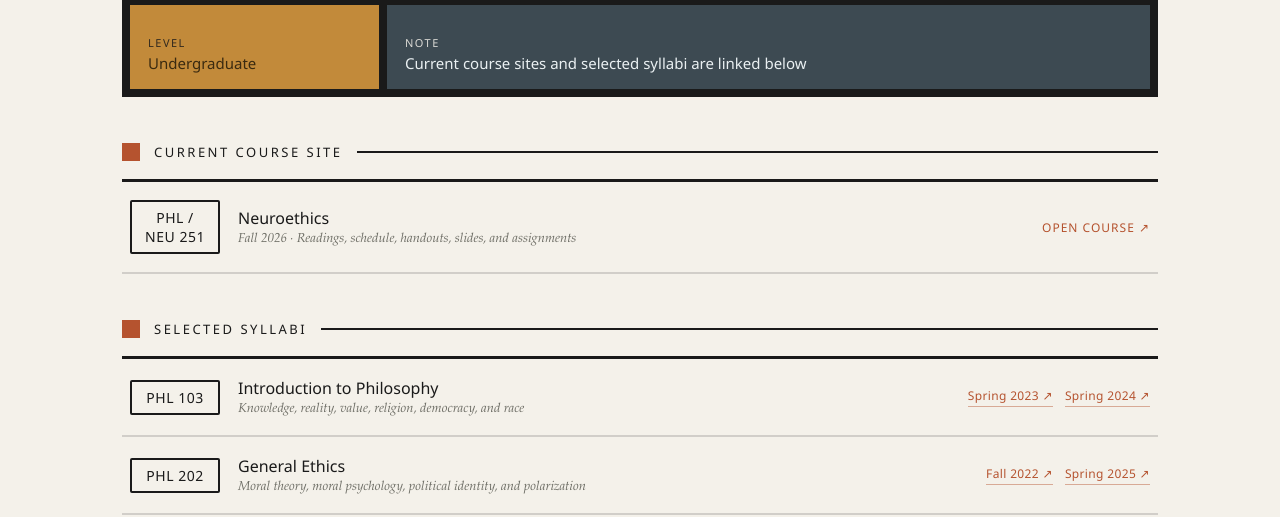
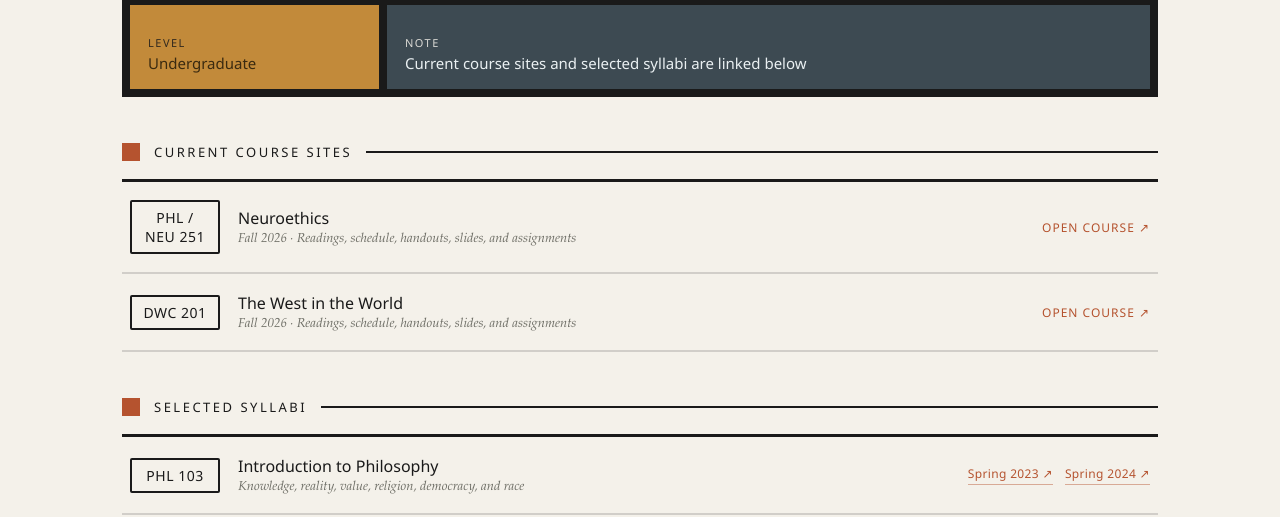
Before and after one commit to smurray940610/samuelmurray-site, an Eleventy site: page src/teaching.njk in a window 1280 px wide. Shown: the part 283-800 px from the top of the page. Built offline with nearby package versions, Linux system fonts and the light colour scheme; Eleventy itself is replaced by a stand-in of ours; files that its build step writes are made by us from their sources.

Commit message:
Link Fall 2026 DWC course site

```diff
--- a/src/teaching.njk
+++ b/src/teaching.njk
@@ -19,12 +19,20 @@ description: "Courses taught by Samuel Murray at Providence College."
     <div class="m m-blue"><div class="k">Note</div><div class="v" style="color:#EAF0F2;">Current course sites and selected syllabi are linked below</div></div>
   </section>
 
-  <div class="sect-label"><span class="sq"></span><h2>Current course site</h2><span class="rule"></span></div>
+  <div class="sect-label"><span class="sq"></span><h2>Current course sites</h2><span class="rule"></span></div>
   <div class="courses">
     <a class="course course-link" href="https://neuroethics.samuelmurray.org">
       <div class="code">PHL / NEU 251</div>
       <div>
         <div class="ti">Neuroethics</div>
+        <div class="meta">Fall 2026 · Readings, schedule, handouts, slides, and assignments</div>
+      </div>
+      <div class="term">Open course ↗</div>
+    </a>
+    <a class="course course-link" href="https://dwc-201-fall-2026.samuel-f-murray18.chatgpt.site">
+      <div class="code">DWC 201</div>
+      <div>
+        <div class="ti">The West in the World</div>
         <div class="meta">Fall 2026 · Readings, schedule, handouts, slides, and assignments</div>
       </div>
       <div class="term">Open course ↗</div>
```
